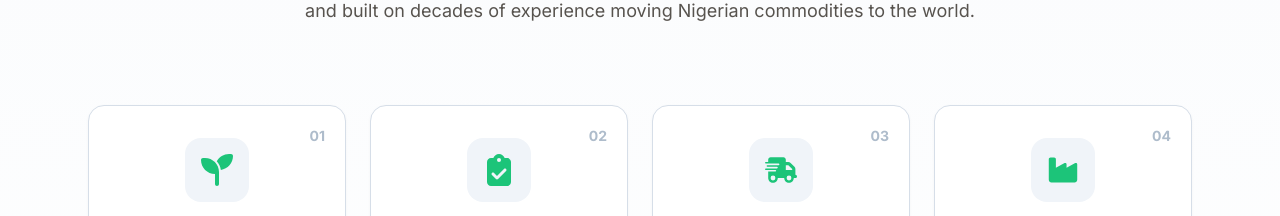
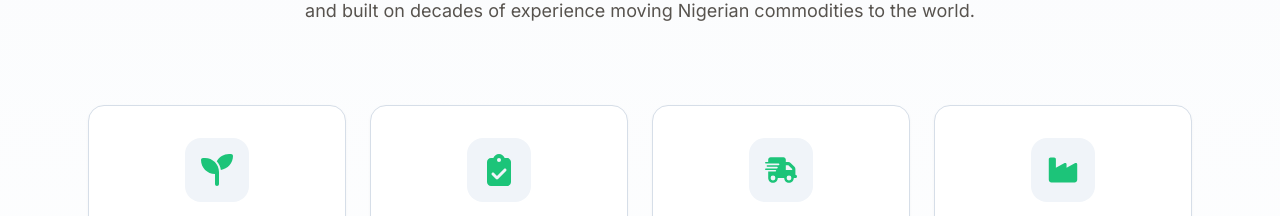
Before and after one commit to orefash/colossus-investments-web, a React (Vite) app: page / in a window 1280 px wide. Shown: the part 3280-3496 px from the top of the page. Built offline with nearby package versions, Linux system fonts and the light colour scheme.

Commit message:
Remove numbering from workflow cards

```diff
--- a/home/components/Layout298.jsx
+++ b/home/components/Layout298.jsx
@@ -53,9 +53,6 @@ export function Layout298() {
                 key={idx}
                 className="group relative flex flex-col items-center rounded-2xl border border-primary-100 bg-white p-6 text-center shadow-[0_1px_3px_rgba(16,24,40,0.04)] transition-all duration-300 hover:-translate-y-1 hover:border-accent-200 hover:shadow-[0_20px_40px_-12px_rgba(16,24,40,0.12)] md:p-7 lg:p-8"
               >
-                <span className="absolute right-5 top-5 text-sm font-bold text-primary-200 transition-colors duration-300 group-hover:text-accent-300">
-                  0{idx + 1}
-                </span>
                 <div className="mb-6 flex size-16 items-center justify-center rounded-2xl bg-primary-50 transition-colors duration-300 group-hover:bg-accent-50">
                   <Icon className="size-8 text-accent-500" />
                 </div>
```
